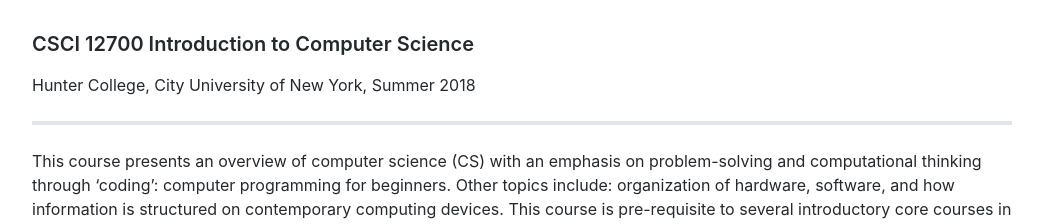
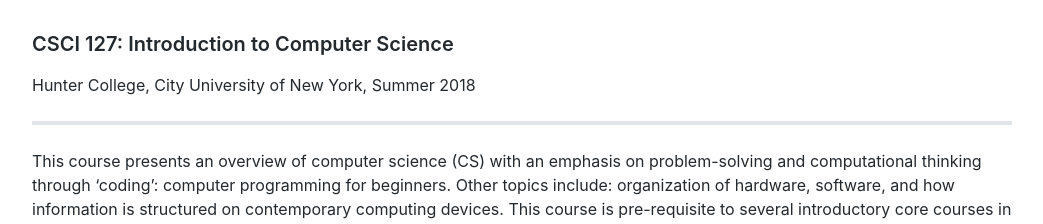
Before and after one commit to maryash/maryash.github.io, a Jekyll site: the page built from summer2018.md, in a window 1280 px wide and 900 px high. Shown: the top 224 px of the window, without its empty margins (118-1161 px from the left). Built offline with Jekyll 4.4.1, drawn with Linux system fonts in a browser that asks for light colours; comment, search, counter and statistics services are not loaded.

Commit message:
Update summer2018.md

```diff
--- a/summer2018.md
+++ b/summer2018.md
@@ -2,7 +2,7 @@
 layout: myDefault
 title: Genady Maryash, Hunter College
 ---
-### CSCI 12700 Introduction to Computer Science
+### CSCI 127: Introduction to Computer Science
 Hunter College, City University of New York, Summer 2018
 
 ---
```
